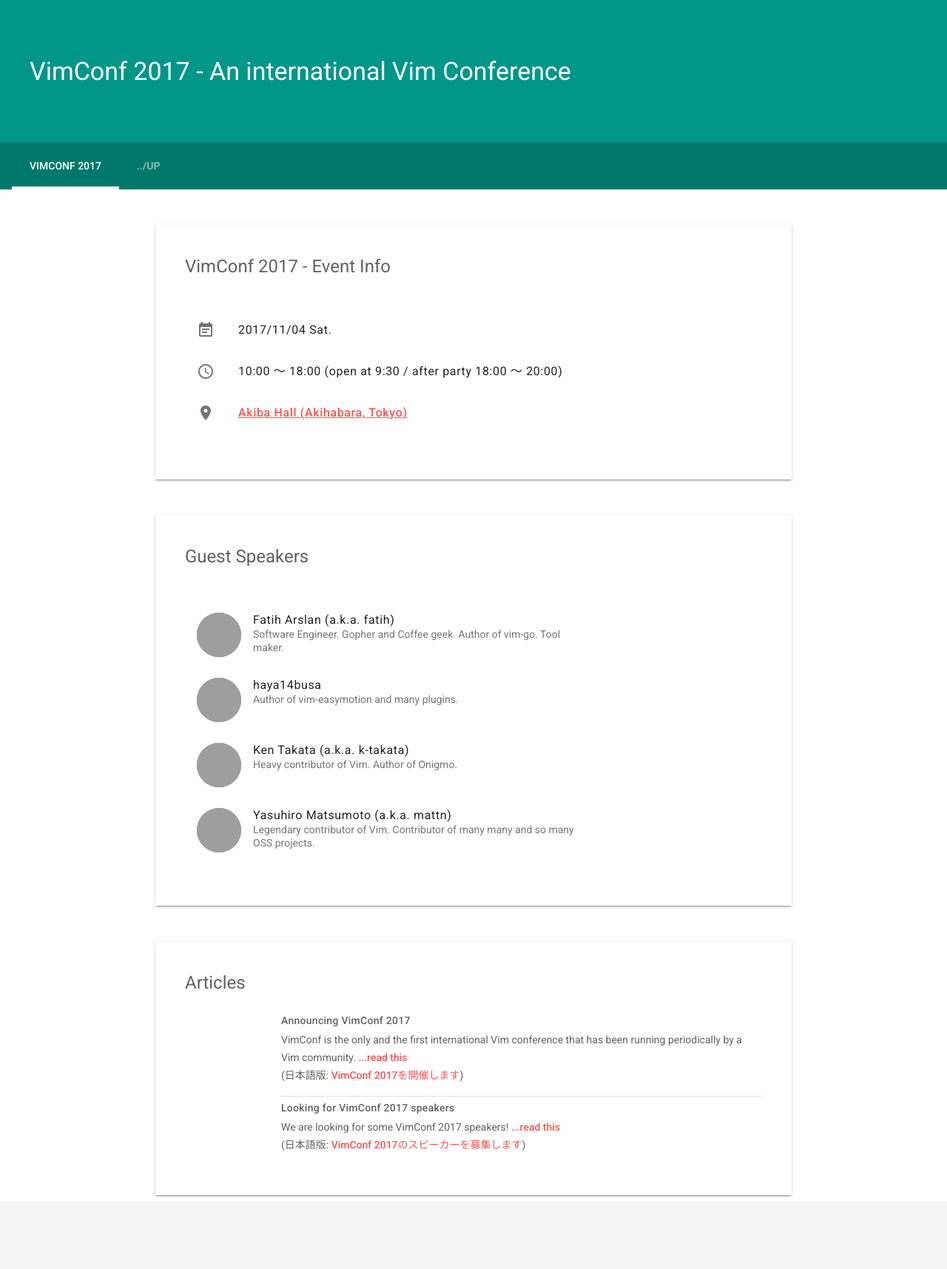
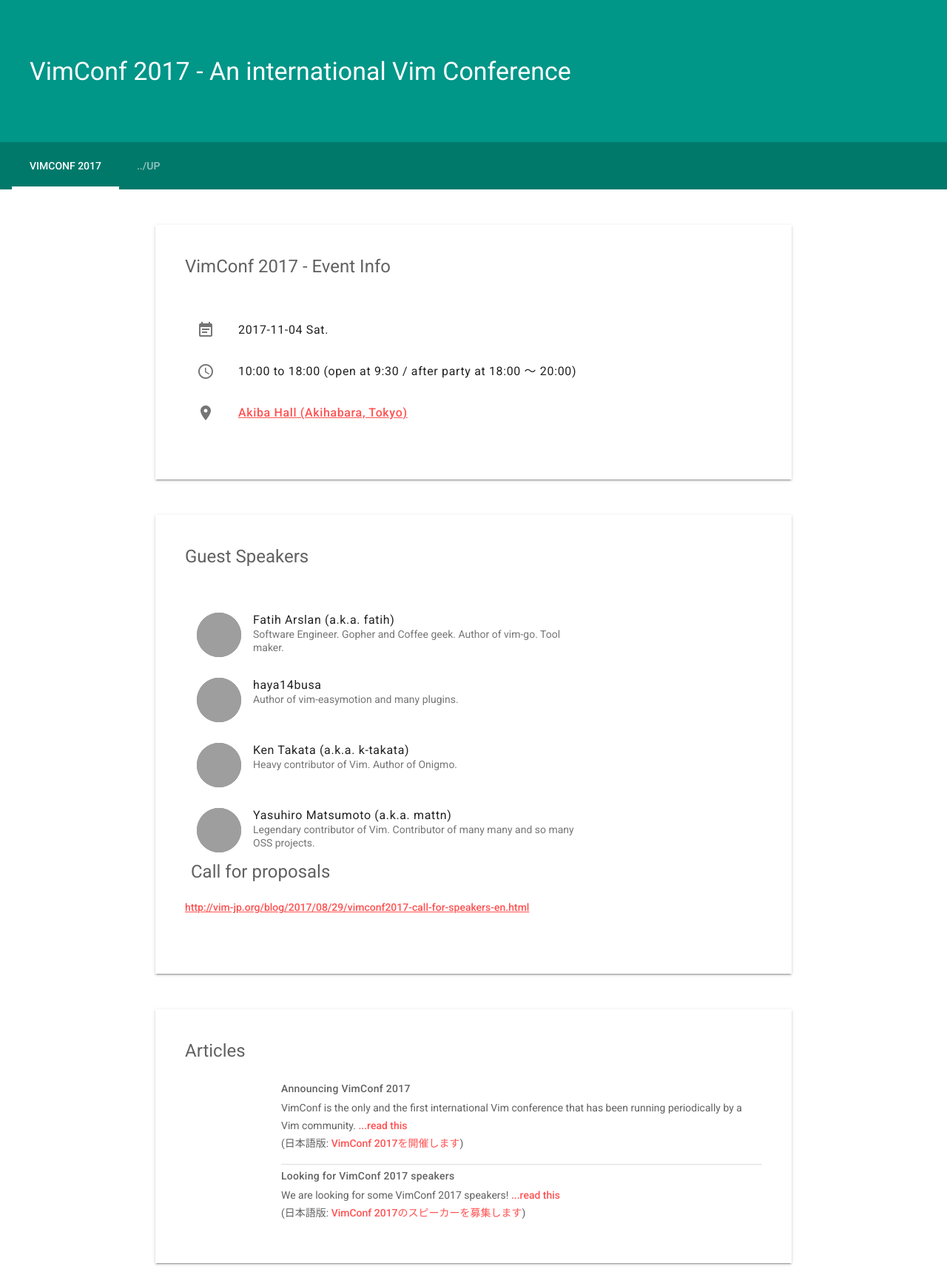
Before and after one commit to vim-jp/vimconf.org, a Jekyll site: the page built from 2017/index.html, in a window 1280 px wide. Shown: the whole page at 74% size. Built offline with Jekyll 4.4.1, drawn with Linux system fonts in a browser that asks for light colours; grey boxes are pictures that could not be loaded.

Commit message:
Typofix and add link for CFP

```diff
--- a/2017/index.html
+++ b/2017/index.html
@@ -12,14 +12,14 @@
           <li class="mdl-list__item">
             <span class="mdl-list__item-primary-content">
               <i class="material-icons mdl-list__item-icon">event_note</i>
-              2017/11/04 Sat.
+              2017-11-04 Sat.
             </span>
           </li>
           <li class="mdl-list__item">
             <span class="mdl-list__item-primary-content">
               <i class="material-icons mdl-list__item-icon">access_time</i>
-              10:00 〜 18:00
-              (open at 9:30 / after party 18:00 〜 20:00)
+              10:00 to 18:00
+              (open at 9:30 / after party at 18:00 〜 20:00)
             </span>
           </li>
           <li class="mdl-list__item">
@@ -52,6 +52,12 @@
             </span>
           </li>
           {% endfor %}
+        <h4 class="mdl-cell mdl-cell--12-col">Call for proposals</h4>
+        <p>
+        <a href="http://vim-jp.org/blog/2017/08/29/vimconf2017-call-for-speakers-en.html">
+          http://vim-jp.org/blog/2017/08/29/vimconf2017-call-for-speakers-en.html
+        </a>
+        </p>
         </ul>
       </div>
     </div>
```
